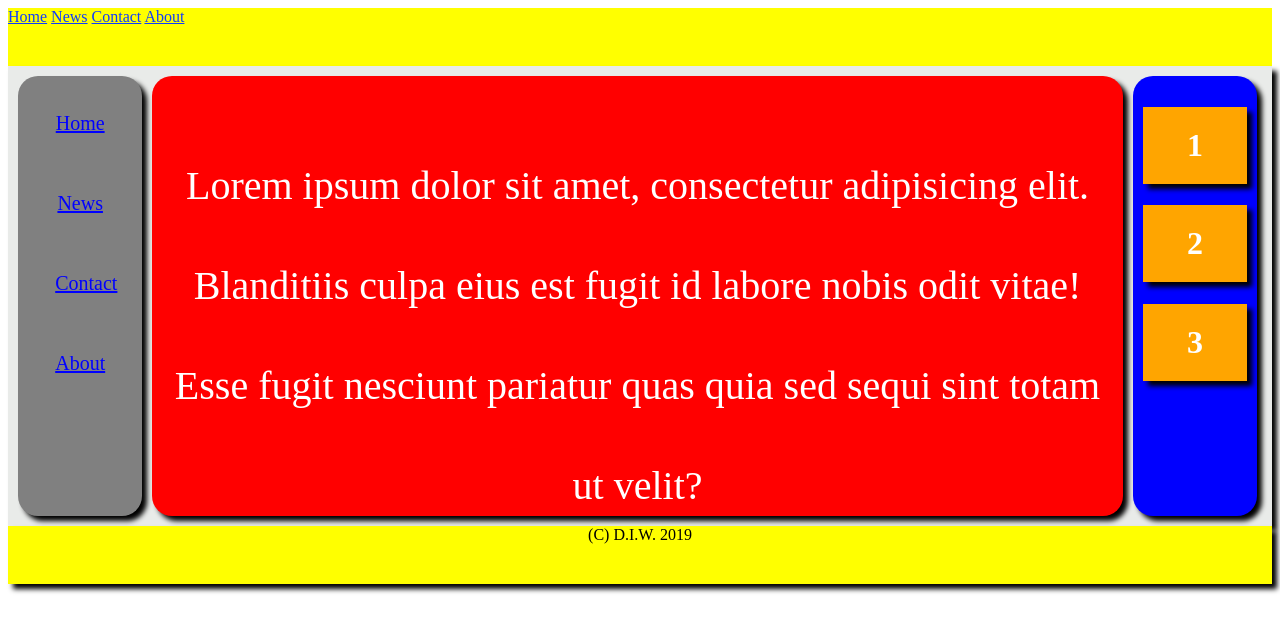
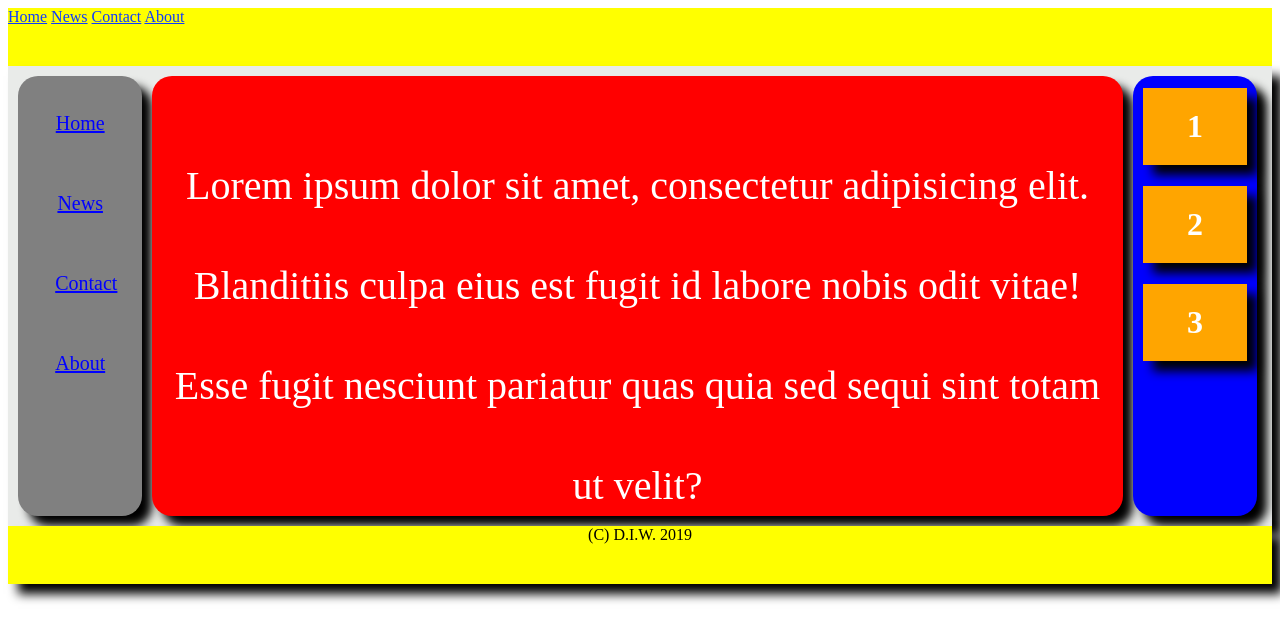
Before and after one commit to Buendy/actividadesClase, a PHP site: page /DIW/tema5/grid.html in a window 1280 px wide. Shown: the top 641 px of the page. Run offline with PHP 8.4, Linux system fonts and the light colour scheme.

Commit message:
Ejercicio grid 2

```diff
--- a/public/DIW/tema5/grid.css
+++ b/public/DIW/tema5/grid.css
@@ -20,13 +20,13 @@
     grid-template-rows: 100%;
     padding: 10px;
     grid-gap: 10px;
-    box-shadow: 5px 5px 5px black;
+    box-shadow: 10px 10px 10px black;
 }
 
 .center-left{
     background-color: grey;
     border-radius: 20px;
-    box-shadow: 5px 5px 5px black;
+    box-shadow: 10px 10px 10px black;
 
 }
 
@@ -50,25 +50,26 @@
     color: white;
     text-align: center;
     line-height: 100px;
-    box-shadow: 5px 5px 5px black;
+    box-shadow: 10px 10px 10px black;
 }
 
 .center-right{
     background-color: blue;
     padding: 10px;
     border-radius: 20px;
-    box-shadow: 5px 5px 5px black;
+    box-shadow: 10px 10px 10px black;
 }
 
 .center-right h1{
+    margin-top: 2px;
     background-color: orange;
     padding: 20px;
     color: white;
     text-align: center;
-    box-shadow: 5px 5px 5px black;
+    box-shadow: 10px 10px 10px black;
 }
 
 .footer{
     text-align: center;
-    box-shadow: 5px 5px 5px black;
+    box-shadow: 10px 10px 10px black;
 }
```
